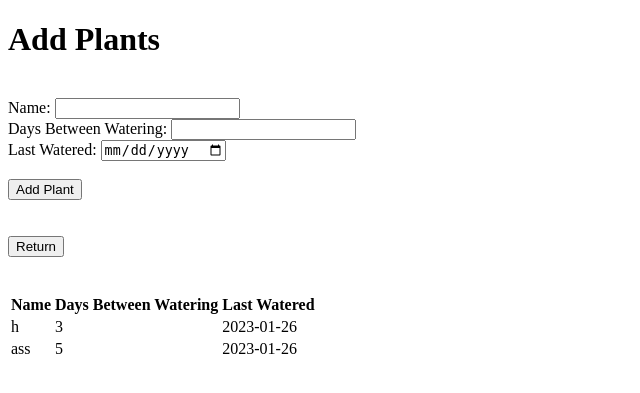
After one commit to alaurin10/plant_tracker, a Flask app: page /add_plant in a window 1280 px wide. The commit adds this page. Shown: the top 393 px of the page, without its empty margins (0-640 px from the left). Run offline with Flask 2, Linux system fonts and the light colour scheme; data comes from the database, SQL or seed files in the repository; both versions use the stored data as it was before the commit.

Commit message:
Updated functionality

```diff
--- a/flask_app.py
+++ b/flask_app.py
@@ -38,29 +38,41 @@ def index():
         plant.next_watering = plant.last_watered + timedelta(days=plant.days_between_watering)
     return render_template('index.html', plants=plants)
 
-
-
-@app.route('/add', methods=['POST'])
-def add_plant():
+@app.route('/add_first_plant', methods=['POST'])
+def add_first_plant():
     name = request.form['name']
     last_watered = datetime.strptime(request.form['last_watered'], '%Y-%m-%d')
     days_between_watering = request.form['days_between_watering']
     new_plant = Plant(name=name, last_watered=last_watered, days_between_watering=days_between_watering)
     db.session.add(new_plant)
     db.session.commit()
-    return redirect('/')
+    return redirect(url_for('add_plant_page'))
 
-@app.route('/delete_plant/<int:id>', methods=['POST'])
+@app.route('/add_plant', methods=['GET', 'POST'])
+def add_plant():
+    if request.method == 'POST':
+        name = request.form['name']
+        last_watered = datetime.strptime(request.form['last_watered'], '%Y-%m-%d')
+        days_between_watering = request.form['days_between_watering']
+        new_plant = Plant(name=name, last_watered=last_watered, days_between_watering=days_between_watering)
+        db.session.add(new_plant)
+        db.session.commit()
+        return redirect(url_for('add_plant_page'))
+    else:
+        plants = Plant.query.all()
+        return render_template('add_plant.html', plants=plants)
+
+
+@app.route('/delete_plant/<int:id>', methods=['GET', 'POST'])
 def delete_plant(id):
-    plants = Plant.query.get(id)
-    if plants:
-        db.session.delete(plants)
+    if request.method == 'POST':
+        plant = Plant.query.get(id)
+        db.session.delete(plant)
         db.session.commit()
+        return redirect(url_for('delete_plant_page'))
     else:
-        flash("Plant does not exist")
-    # return render_template('delete_plant.html', plants=plants)
-    return redirect(url_for('index'))
-
+        plant = Plant.query.get(id)
+        return render_template('delete_plant.html', plant=plant)
 
 @app.route('/water/<int:id>')
 def water_plant(id):
@@ -69,6 +81,23 @@ def water_plant(id):
     db.session.commit()
     return redirect('/')
 
+
+@app.route('/delete_plant', methods=['GET'])
+def delete_plant_page():
+    plants = Plant.query.all()
+    return render_template('delete_plant.html', plants=plants)
+
+@app.route('/add_plant', methods=['GET'])
+def add_plant_page():
+    plants = Plant.query.all()
+    return render_template('add_plant.html', plants=plants)
+
+
+@app.route('/add_first_plant', methods=['GET'])
+def add_first_plant_page():
+    return render_template('add_first_plant.html', plants=None)
+
+
 if __name__ == '__main__':
     with app.app_context():
         db.create_all()
--- /dev/null
+++ b/templates/add_plant.html
@@ -0,0 +1,45 @@
+<!doctype html>
+<html>
+<head>
+    <title>Plant Watering Schedule</title>
+</head>
+<body>
+    <h1>Add Plants</h1>
+    <br>
+    <form action="{{ url_for('add_plant') }}" method="post">
+        <label for="name">Name:</label>
+        <input type="text" id="name" name="name" required>
+        <br>
+        <label for="days_between_watering">Days Between Watering:</label>
+        <input type="integer" id="days_between_watering" name="days_between_watering" required>
+        <br>
+        <label for="last_watered">Last Watered:</label>
+        <input type="date" id="last_watered" name="last_watered" required>
+        <br><br>
+        <input type="submit" value="Add Plant">
+    </form>
+    <br><br>
+    <form action="{{url_for('index')}}">
+        <input type="submit" value="Return">
+    </form>
+    <br><br>
+    <table>
+        <thead>
+            <tr>
+                <th>Name</th>
+                <th>Days Between Watering</th>
+                <th>Last Watered</th>
+            </tr>
+        </thead>
+        <tbody>
+            {% for plant in plants %}
+            <tr>
+                <td>{{ plant.name }}</td>
+                <td>{{ plant.days_between_watering }}</td>
+                <td>{{ plant.last_watered }}</td>
+            </tr>
+            {% endfor %}
+        </tbody>
+    </table>
+</body>
+</html>
```
Also changed, not shown: templates/add_first_plant.html (added, +26 -0 lines), templates/delete_plant.html (+14 -3 lines), templates/index.html (+12 -35 lines), templates/water.html (deleted, +0 -10 lines), instance/plants.db (deleted).
